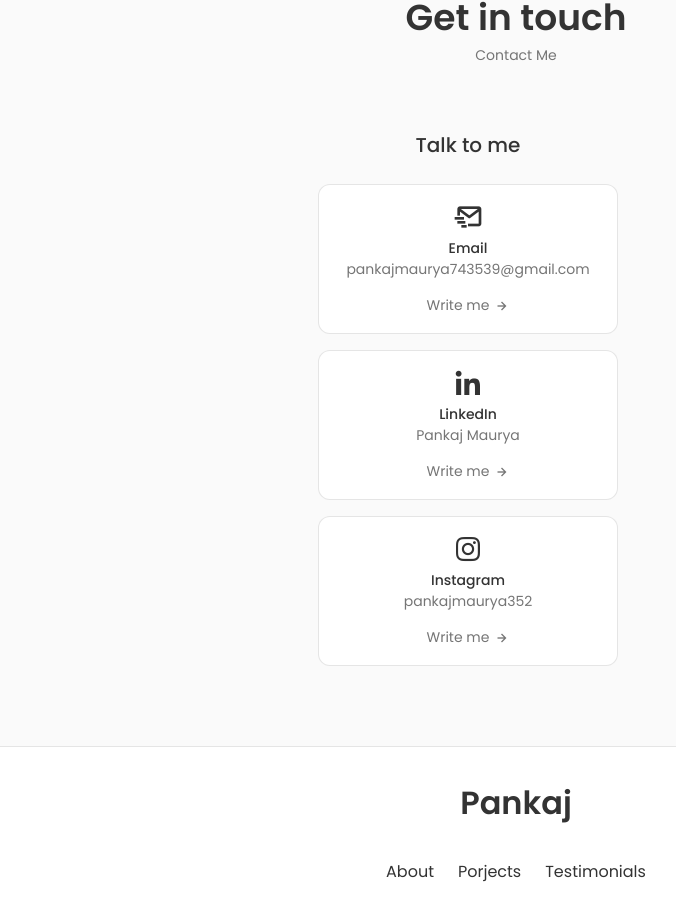
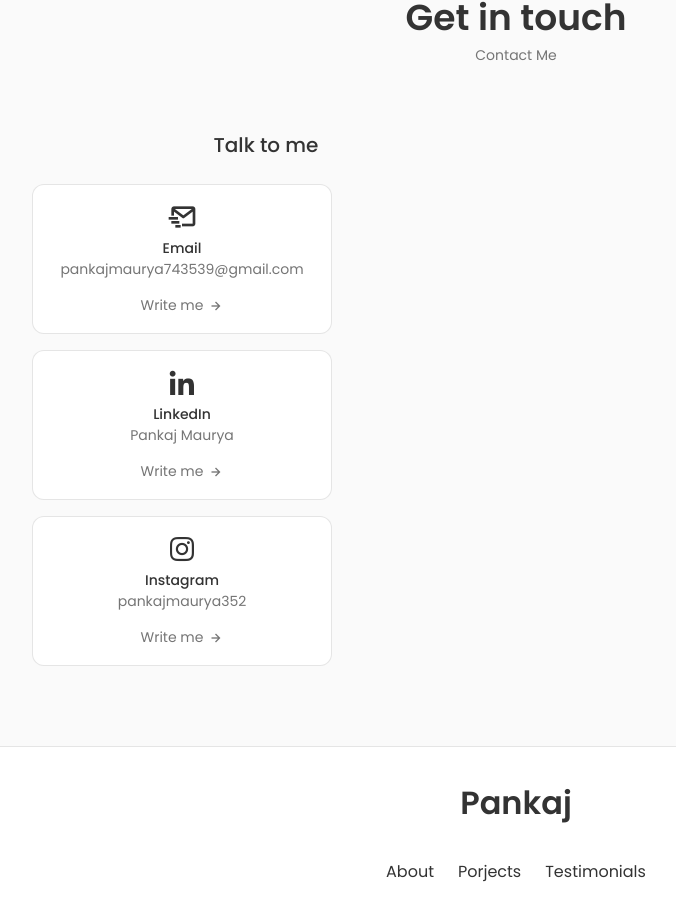
Before and after one commit to Pankaj352/Portfolio, a React (Create React App) app: page / in a window 1280 px wide. Shown: the part 4272-5190 px from the top of the page, without its empty margins (124-800 px from the left). Built offline with nearby package versions, Linux system fonts and the light colour scheme.

Commit message:
Update contact.css

```diff
--- a/src/components/contact/contact.css
+++ b/src/components/contact/contact.css
@@ -142,3 +142,15 @@
   @media screen and (max-width: 350px) {
 
   }
+
+.contact__container {
+  display: grid;
+  grid-template-columns: 1fr;
+  gap: 2rem;
+}
+
+@media screen and (min-width: 768px) {
+  .contact__container {
+    grid-template-columns: repeat(2, 1fr);
+  }
+}
```
